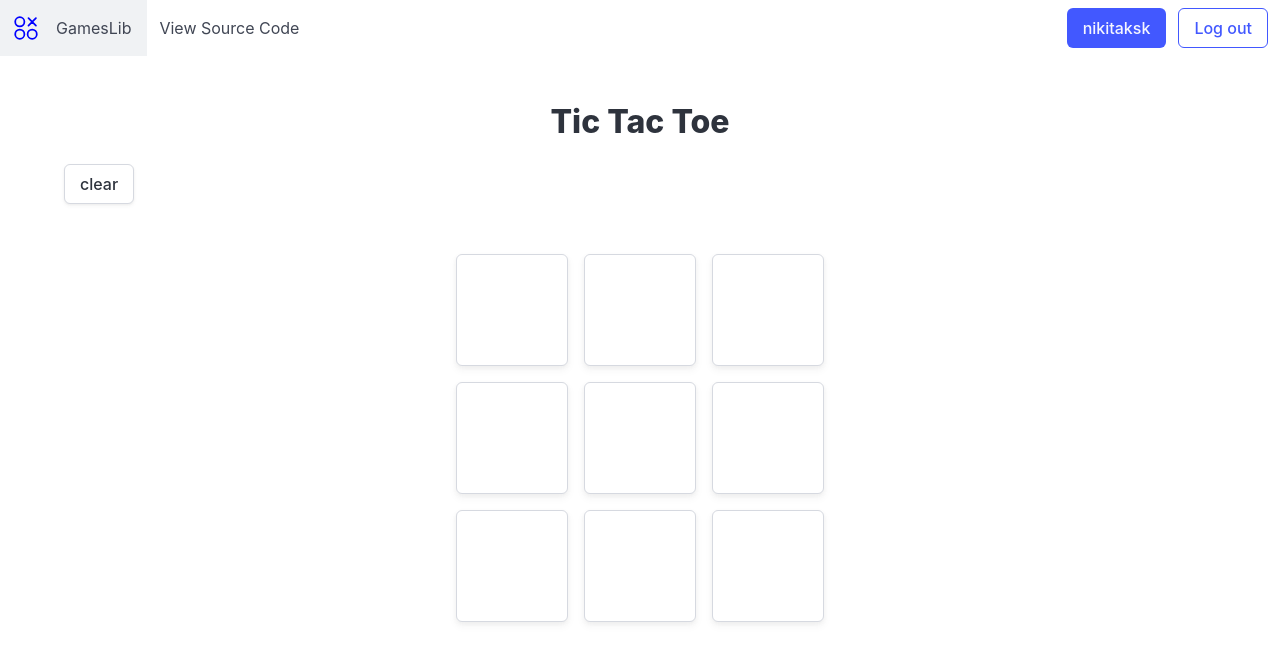
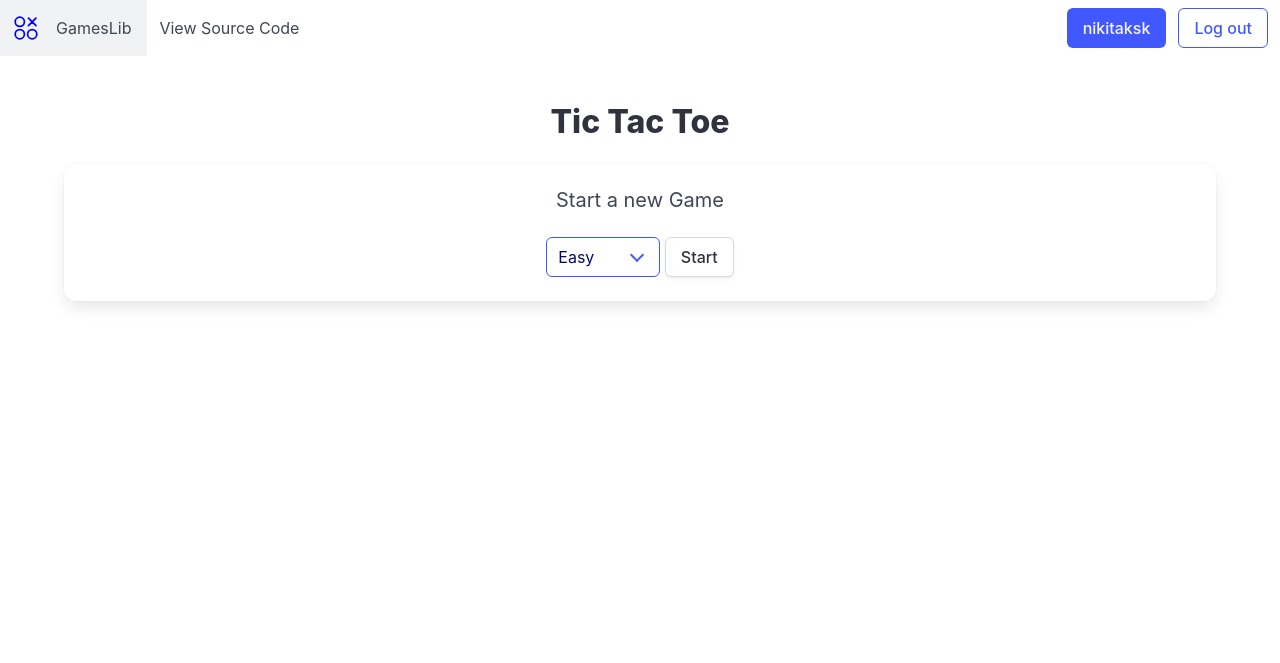
Before and after one commit to Nikitaksk/django-games-collection, a Django app: page /tictactoe/ in a window 1280 px wide. Shown: the top 663 px of the page. Run offline with Django 5.2, Linux system fonts and the light colour scheme; a user stored in the database is signed in; data comes from the database, SQL or seed files in the repository; data that the repository does not hold is empty; some libraries are stand-ins or nearby versions.

Commit message:
difficulties added

```diff
--- a/tictactoe/models.py
+++ b/tictactoe/models.py
@@ -5,11 +5,11 @@ from django.contrib.auth.models import User
 class unfinished_tictactoe(models.Model):
     user = models.ForeignKey(User, on_delete=models.CASCADE)
     board = models.CharField(max_length=9, default=' ' * 9)
-    current_turn = models.CharField(max_length=1, default='X')
+    difficulty = models.CharField(max_length=10, default='easy')
     start_time = models.DateTimeField(auto_now_add=True)
 
     def __str__(self):
-        return f"Game {self.id}: {self.board}"
+        return f"Tic tac toe {self.id =}: {self.board =}, {self.difficulty =}"
 
 
 class tictactoe_archive(models.Model):
--- /dev/null
+++ b/tictactoe/templates/tictactoe/game_creation.html
@@ -0,0 +1,14 @@
+<h2 class="subtitle">
+    Start a new Game
+</h2>
+<form method="post">
+    <div class="select is-link">
+        <select name="difficulty">
+            <option value="easy">Easy</option>
+            <option value="medium">Medium</option>
+            <option value="hard">Hard</option>
+        </select>
+    </div>
+    {% csrf_token %}
+    <button class="button" type="submit"> Start </button>
+</form>
--- a/tictactoe/templates/tictactoe/index.html
+++ b/tictactoe/templates/tictactoe/index.html
@@ -9,22 +9,27 @@
         <h1></h1>
         <div class="container">
             <h1 class="title has-text-centered">Tic Tac Toe</h1>
-            {% if winner %}
-                <h2 class="has-text-centered">{{ winner }} </h2>
-            {% else %}
-{#                <h2 class="has-text-centered">Current turn: {{ current_turn }}</h2>#}
-                <a class="button" href="clear/"> clear</a>
-            {% endif %}
 
-            <form method="post">
-                <div class="tic-tac-toe">
-                    {% csrf_token %}
-                    {% for value in board %}
-                        <button class="button" type="submit" name="index"
-                                value="{{ forloop.counter0 }}">{{ value }}</button>
-                    {% endfor %}
-                </div>
-            </form>
+{#            <div class="columns ">#}
+
+
+                {% if create_game %}
+                    <div class="box py-5 my-5 has-text-centered">
+                        {% include "tictactoe/game_creation.html" %}
+                    </div>
+
+                {% else %}
+                    <a class="button" href="clear/"> New Game</a>
+                    {% if winner %}
+                        <h2 class="has-text-centered">{{ winner }} </h2>
+                    {% else %}
+                        <h2 class="has-text-centered">Current difficulty: {{ difficulty }}</h2>
+                    {% endif %}
+                    {% include "tictactoe/game_board.html" %}
+                {% endif %}
+{#            </div>#}
+
+
         </div>
     </section>
 {% endblock %}
--- a/tictactoe/views.py
+++ b/tictactoe/views.py
@@ -5,7 +5,22 @@ from .models import unfinished_tictactoe, tictactoe_archive
 
 
 def index(request):
-    game = unfinished_tictactoe.objects.get_or_create(user=request.user)[0]
+    try:
+        _ = unfinished_tictactoe.objects.get(user=request.user)
+    except unfinished_tictactoe.DoesNotExist:
+        if request.method == 'POST':
+            difficulty = request.POST['difficulty']
+            game = unfinished_tictactoe.objects.create(user=request.user, difficulty=difficulty)
+            game.save()
+            return redirect('index')
+        else:
+            context = {
+                'create_game': True
+            }
+            return render(request, 'tictactoe/index.html', context)
+
+    game = unfinished_tictactoe.objects.get(user=request.user)
+    print(game)
     if request.method == "POST":
         if check_winner(game.board):
             return redirect('clear')
@@ -13,19 +28,19 @@ def index(request):
         if game.board[index_to_place] == " ":
             game.board = update_board(game.board, index_to_place, 'X')
             game.save()
-
-            ai_move = get_best_move(game.board)
+            if check_winner(game.board):
+                return redirect('index')
+            ai_move = get_ai_move(game.board, game.difficulty)
             if ai_move is not None:
                 print(f'{ai_move =}')
                 game.board = update_board(game.board, ai_move, 'O')
-                game.current_turn = 'X'
                 game.save()
         return redirect("index")
 
     context = {
         'board': game.board,
         'winner': check_winner(game.board),
-        'current_turn': game.current_turn,
+        'difficulty': game.difficulty
     }
     return render(request, 'tictactoe/index.html', context)
 
@@ -34,8 +49,52 @@ def update_board(board, to_place, player):
     return board[:to_place] + player + board[to_place + 1:]
 
 
+def get_ai_move(board, difficulty):
+    if difficulty == 'easy':
+        return get_random_move(board)
+    elif difficulty == 'medium':
+        return get_medium_move(board)
+    elif difficulty == 'hard':
+        return get_best_move(board)
+
+
+def get_random_move(board):
+    empty_spots = [i for i, spot in enumerate(board) if spot == ' ']
+    if not empty_spots:
+        return None
+    return random.choice(empty_spots)
+
+
+def get_medium_move(board):
+    if random.random() < 0.5:  # 50% chance to make the best move
+        return get_best_move(board)
+    else:
+        return get_random_move(board)
+
+
+def get_best_move(board):
+    empty_spots = [i for i, spot in enumerate(board) if spot == ' ']
+    if not empty_spots:
+        return None
+
+    best_score = -float('inf')
+    best_move = None
+    for spot in empty_spots:
+        board = update_board(board, spot, 'O')
+        score = minimax(board, False)
+        board = update_board(board, spot, ' ')
+        if score > best_score:
+            best_score = score
+            best_move = spot
+    return best_move
+
+
 def clear(request):
-    unfinished_tictactoe.objects.get_or_create(user=request.user)[0].delete()
+    try:
+        unfinished_tictactoe.objects.get(user=request.user).delete()
+        return redirect("index")
+    except unfinished_tictactoe.DoesNotExist:
+        pass
     return redirect("index")
 
 
@@ -68,26 +127,6 @@ def minimax(board, is_maximizing):
         return best_score
 
 
-def get_best_move(board):
-    empty_spots = [i for i, spot in enumerate(board) if spot == ' ']
-    if not empty_spots:
-        return None
-    best_score = -float('inf')
-    best_move = None
-    for spot in empty_spots:
-        board = update_board(board, spot, 'O')
-        score = minimax(board, False)
-        board = update_board(board, spot, ' ')
-        if score > best_score:
-            best_score = score
-            best_move = spot
-
-    if best_move is None:
-        print('RNDM')
-        return random.choice(empty_spots)
-    return best_move
-
-
 def check_winner(board):
     winning_combinations = [
         (0, 1, 2), (3, 4, 5), (6, 7, 8),  # Rows
```
Also changed, not shown: tictactoe/templates/tictactoe/game_board.html (added, +9 -0 lines), tictactoe/migrations/0003_unfinished_tictactoe_difficulty.py (added), tictactoe/migrations/0004_remove_unfinished_tictactoe_current_turn.py (added).
